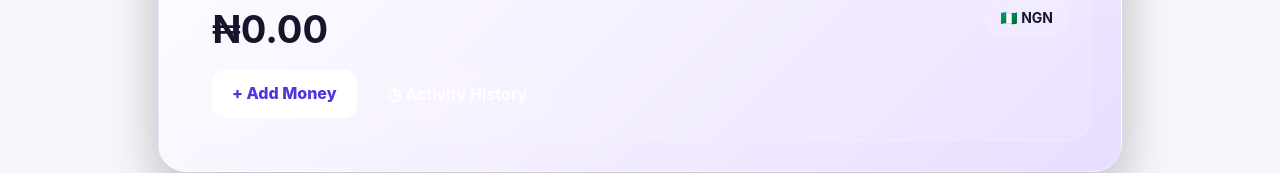
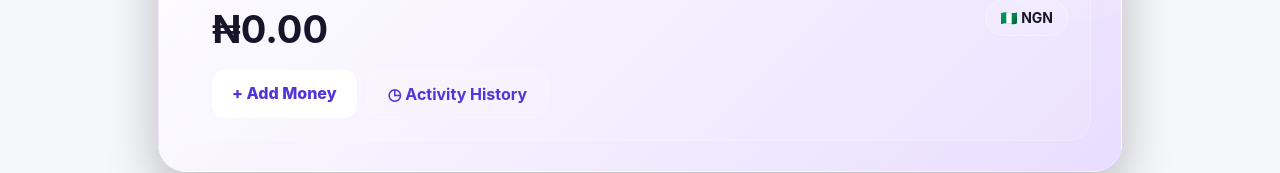
Before and after one commit to justiceeby4/Masayoshihub, a Next.js app: page /dashboard in a window 1280 px wide. Shown: the part 355-528 px from the top of the page. Built offline with nearby package versions, Linux system fonts and the light colour scheme; no server answers.

Commit message:
Update page.tsx

```diff
--- a/app/dashboard/page.tsx
+++ b/app/dashboard/page.tsx
@@ -267,7 +267,7 @@ export default function DashboardPage() {
                   background: "rgba(255,255,255,0.12)",
                   border:
                     "1px solid rgba(255,255,255,0.22)",
-                  color: "white",
+                  color: "#4f35dc",
                   textDecoration: "none",
                   fontWeight: 700,
                 }}
```
